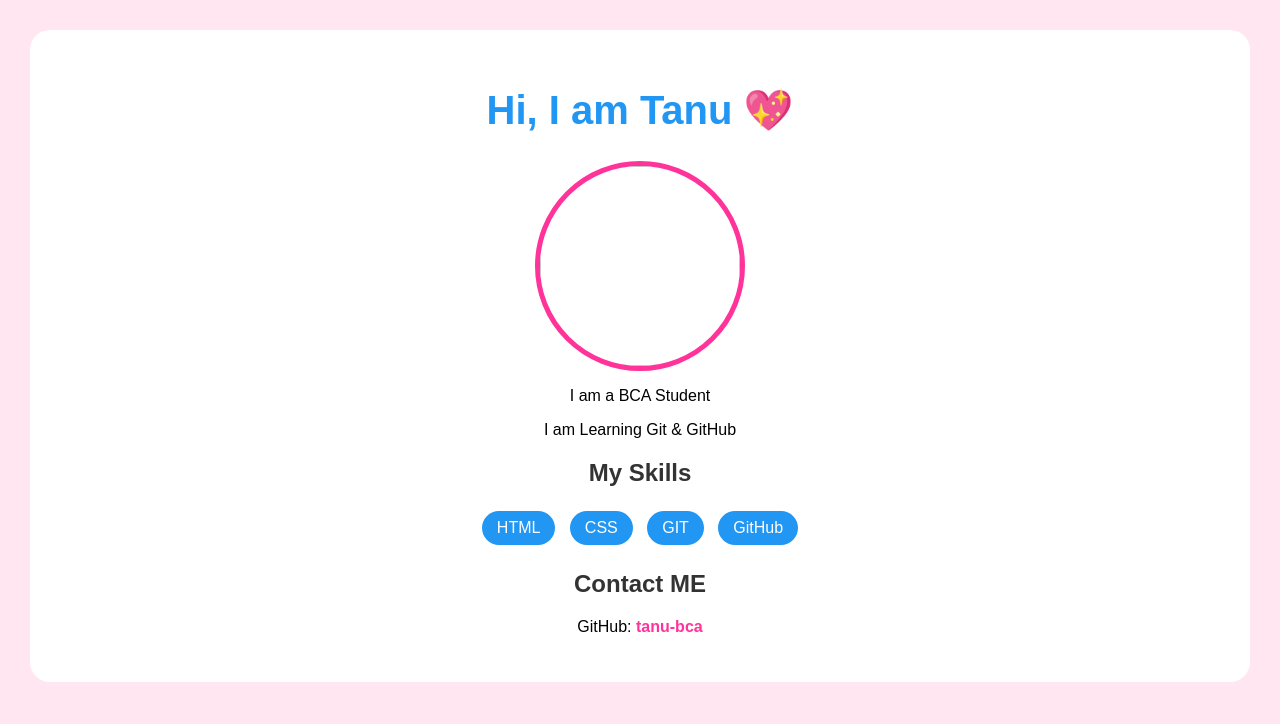
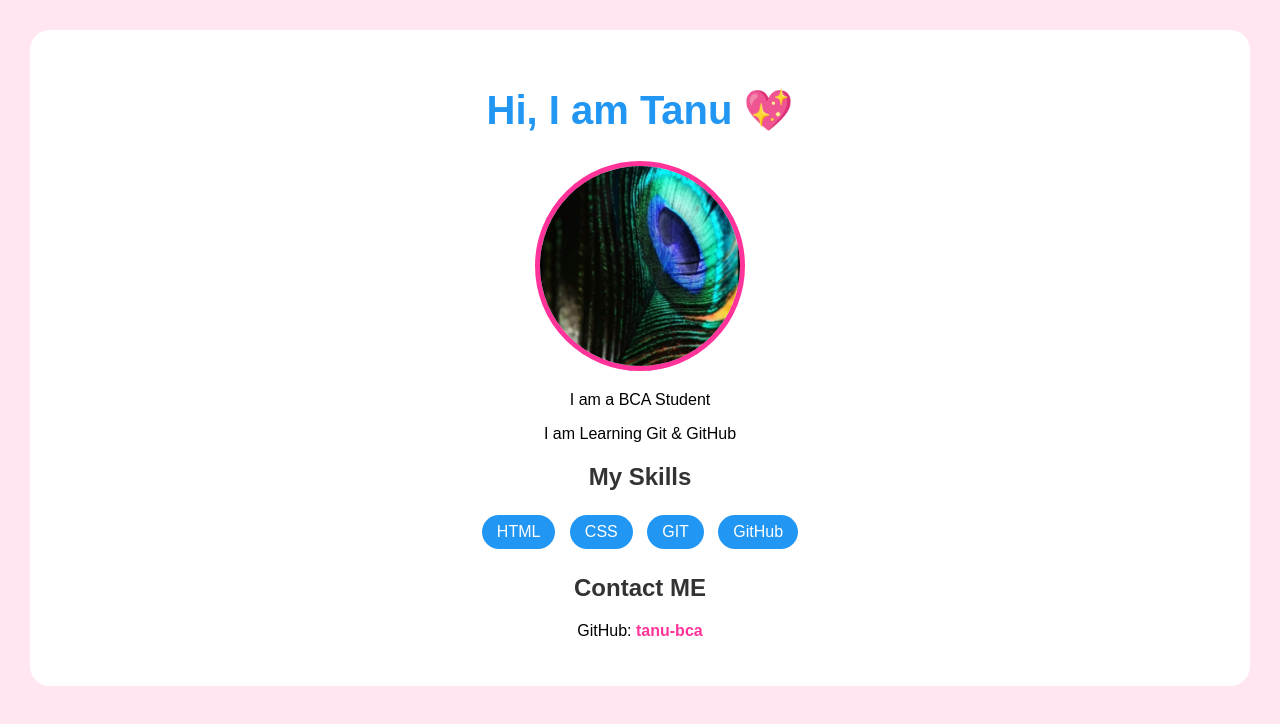
Before and after one commit to tanu-bca/portfolio, a plain HTML site: page index.html in a window 1280 px wide. Drawn offline with Linux system fonts and the light colour scheme.

Commit message:
Update image source in index.html

```diff
--- a/index.html
+++ b/index.html
@@ -14,7 +14,7 @@ a { color: #ff3399; text-decoration: none; font-weight: bold; }
 <body>
 <div class="box">
 <h1>Hi, I am Tanu 💖</h1>
-  <img src="Snapchat_20241227-185125_whatsApp.jpg" style="width:200px; height:200px; border-radius:50%; border:5px solid #ff3399; object-fit:cover;">
+  <img src="Screenshot_20241227-185125_WhatsApp.jpg" style="width:200px; height:200px; border-radius:50%; border:5px solid #ff3399; object-fit:cover;">
 
 <p>I am a BCA Student</p>
 <p>I am Learning Git & GitHub</p>
```
